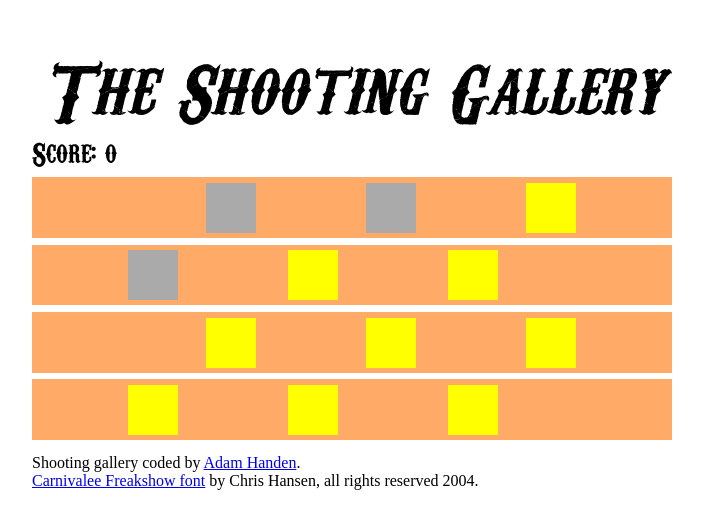
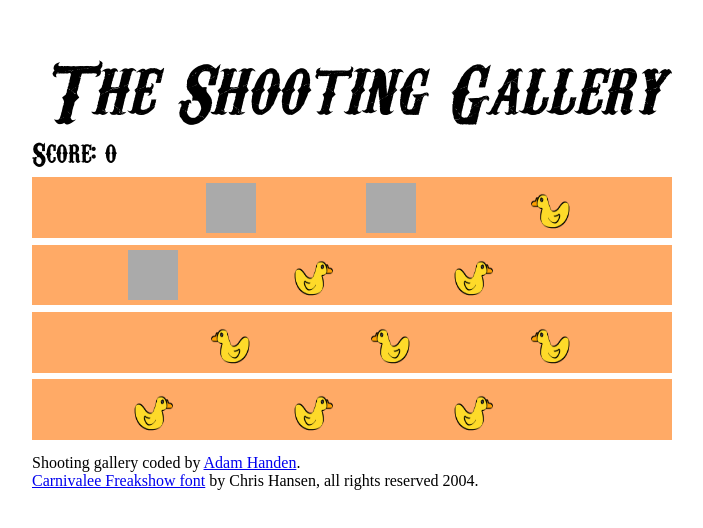
Before and after one commit to ahanden/ShootingGallery, a plain HTML site: page index.html in a window 1280 px wide. Shown: the part 158-686 px from the top of the page, without its empty margins (288-991 px from the left). Drawn offline with Linux system fonts and the light colour scheme.

Commit message:
Image directions
Thought I could get away with using CSS, but there really needs to be 2
images for each direction for the animations to work properly.

Duck image is temporary, though it is open domain. I plan to make my own
pictures.

```diff
--- a/index.html
+++ b/index.html
@@ -38,7 +38,14 @@
 			position: relative;
 		}
 		.duck {
-			background-color: #ff0;
+			background-size: 50px 50px;
+			background-repeat: no-repeat;
+		}
+		.row:nth-child(even) .duck {
+			background-image: url('duck-left.png');
+		}
+		.row:nth-child(odd) .duck {
+			background-image: url('duck-right.png');
 		}
 		.can {
 			background-color: #aaa;
```
Also changed, not shown: duck-left.png (added), duck-right.png (added).
